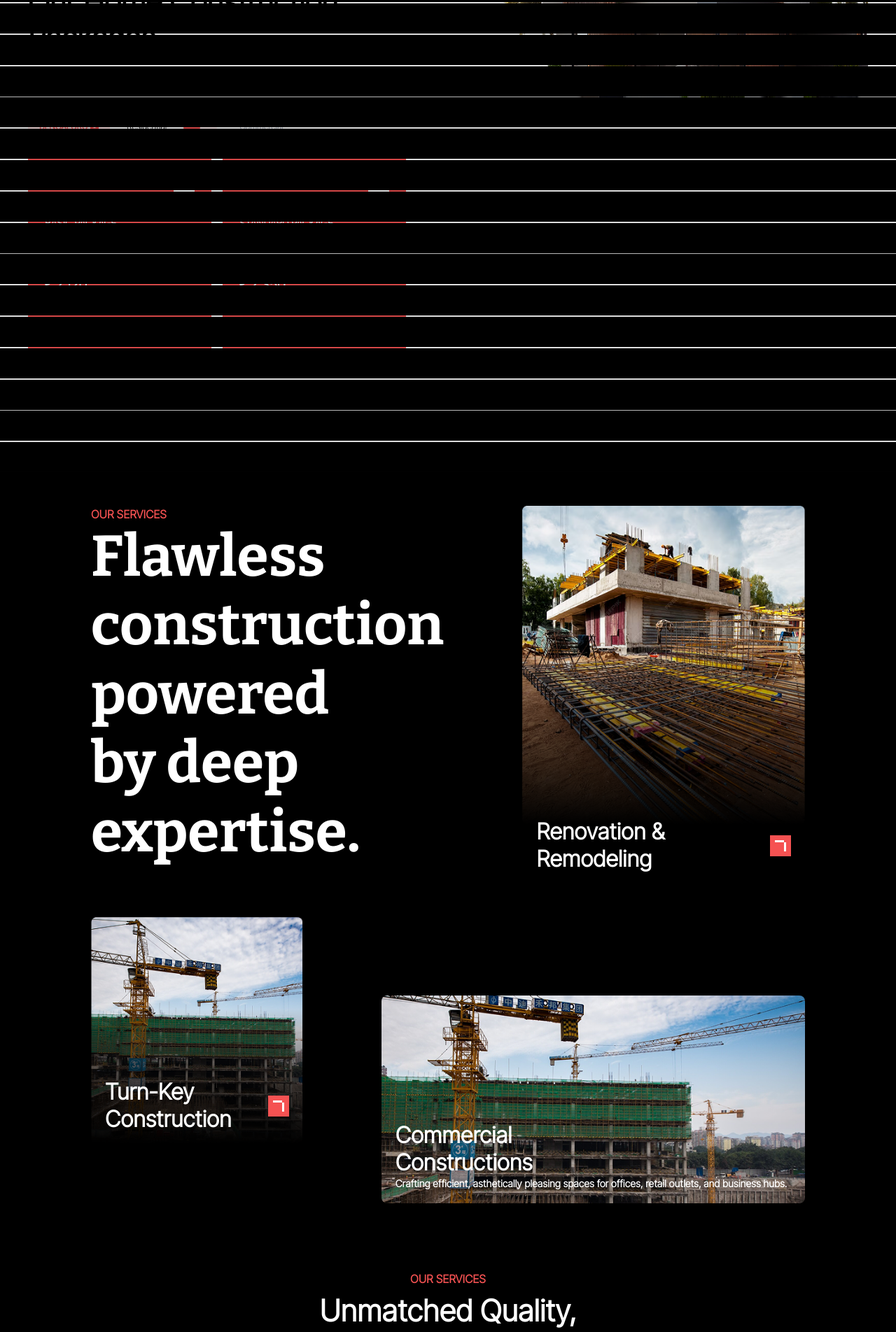
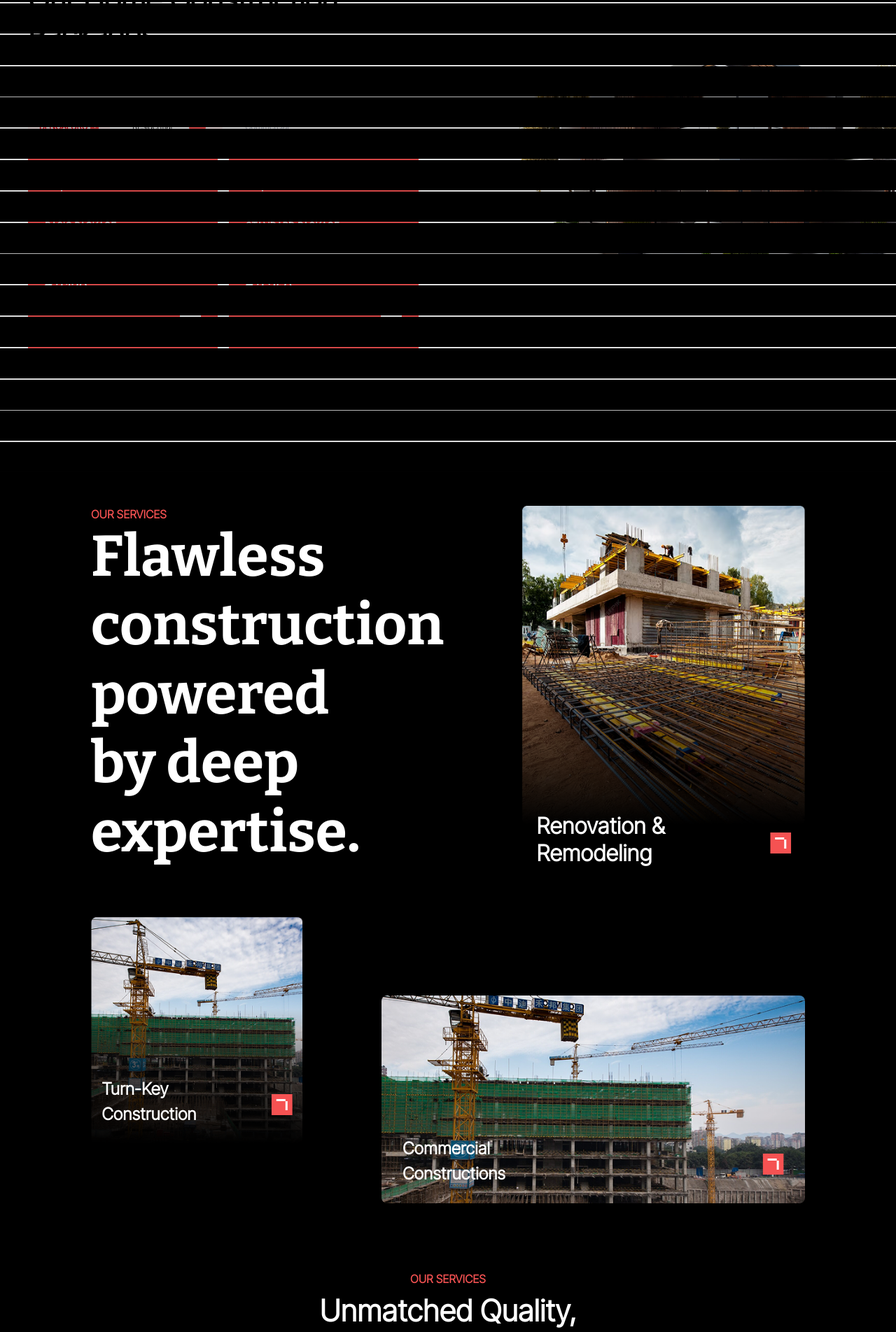
Before and after one commit to Pravu-lab/Brixline, a Next.js app: page / in a window 1280 px wide. Shown: the part 2018-3922 px from the top of the page at 70% size. Built offline with nearby package versions, Linux system fonts and the light colour scheme.

Commit message:
Homepage Updates

```diff
--- a/src/Components/HomePackagesSection.tsx
+++ b/src/Components/HomePackagesSection.tsx
@@ -19,22 +19,30 @@ type PackageKey = typeof packages[number]['key'];
 export default function HomePackagesSection() {
   const [open, setOpen] = useState(false);
   const [selectedPackageKey, setSelectedPackageKey] = useState<PackageKey>('basic_package');
+  const [isCommercial, setIsCommercial] = useState(false);
+  const [dropdownOpen, setDropdownOpen] = useState(false);
+  const [selectedCity, setSelectedCity] = useState("BENGALURU");
+
+  const cities = ["BENGALURU", "CHENNAI", "HYDERABAD"];
 
   const handleClick = (key: PackageKey) => {
     setSelectedPackageKey(key);
     setOpen(true);
   };
 
-  const [isCommercial, setIsCommercial] = useState(false);
-
   const handleToggle = () => {
     setIsCommercial((prev) => !prev);
   };
 
+  const toggleCity = (city: string) => {
+    setSelectedCity(city);
+    setDropdownOpen(false);
+  };
+
   return (
-    <Section className='flex sm:!w-full items-center gap-[10%] relative'>
+    <Section className='flex sm:!w-full items-center gap-[10%] relative !pr-[0]'>
       {/* Left Section */}
-      <div className=' w-full'>
+      <div className='w-full'>
         <SubTitle>Discover</SubTitle>
         <Title className="text-black text-left">Our Home Construction Packages</Title>
         <Description className="text-black opacity-50">
@@ -43,21 +51,49 @@ export default function HomePackagesSection() {
 
         {/* Location and Toggle */}
         <div className="mt-6 flex items-center gap-6 flex-wrap">
-          <button className="bg-red-100 text-[#F55252] font-bold px-4 py-2 rounded text-xs flex gap-1 items-center">
-            <span>BENGALURU</span>
+          <button
+            onClick={() => setDropdownOpen(!dropdownOpen)}
+            className="flex items-center gap-1 px-4 py-1 bg-[rgba(245,82,82,0.1)] text-red-600 text-xs font-semibold rounded"
+          >
+            {selectedCity}
+            {dropdownOpen ? (
               <svg xmlns="http://www.w3.org/2000/svg" width="12" height="13" viewBox="0 0 12 13" fill="none">
-              <rect x="12" y="12.5" width="12" height="12" transform="rotate(-180 12 12.5)" fill="#F55252" />
-              <rect x="10.5255" y="5.30005" width="5.2" height="1.2" transform="rotate(135 10.5255 5.30005)" fill="white" />
-              <rect x="2.32306" y="4.45142" width="5.2" height="1.2" transform="rotate(45 2.32306 4.45142)" fill="white" />
+                <rect width="12" height="12" transform="matrix(-1 0 0 1 12 0.5)" fill="#F55252" />
+                <rect width="5.2" height="1.2" transform="matrix(-0.707107 -0.707107 -0.707107 0.707107 10.5254 7.7)" fill="white" />
+                <rect width="5.2" height="1.2" transform="matrix(0.707107 -0.707107 -0.707107 -0.707107 2.323 8.54853)" fill="white" />
               </svg>
+            ) : (
+              <svg xmlns="http://www.w3.org/2000/svg" width="12" height="13" viewBox="0 0 12 13" fill="none">
+                <rect width="12" height="12" transform="matrix(-1 0 0 1 12 0.5)" fill="#F55252" />
+                <rect width="5.2" height="1.2" transform="matrix(0.707107 0.707107 0.707107 -0.707107 1.7 4.5)" fill="white" />
+                <rect width="5.2" height="1.2" transform="matrix(-0.707107 0.707107 0.707107 0.707107 9.5 4.5)" fill="white" />
+              </svg>
+            )}
           </button>
-          <div className="flex items-center gap-6 flex-wrap">
-          {/* Residential */}
+
+          {dropdownOpen && (
+            <div className="absolute mt-1 bg-[rgba(245,82,82,0.10)] backdrop-blur-2xl shadow-md w-32 min-w-40 text-right z-[1000]">
+              {cities.map((city) => (
+                <div
+                  key={city}
+                  onClick={() => toggleCity(city)}
+                  className={`px-3 py-2 text-xs cursor-pointer border-b border-b-[rgba(255,255,255,.2)] text-right flex align-middle gap-2.5 justify-end ${selectedCity === city ? 'font-bold text-white' : 'text-white'} hover:bg-gray-100 hover:text-black`}
+                >
+                  {city !== "BENGALURU" && (
+                    <div className="bg-[#F55252] text-white p-1 flex align-middle justify-center">
+                      <span className="text-white text-[6px]">COMING SOON</span>
+                    </div>
+                  )}
+                  {city}
+                </div>
+              ))}
+            </div>
+          )}
+
+          <div className="flex items-center gap-6 flex-wrap p-2">
             <span className={`text-xs font-medium ${isCommercial ? 'text-gray-400' : 'text-black'} transition-all duration-300`}>
               Residential
             </span>
-
-          {/* Toggle Button */}
             <div className="relative inline-block w-12 mr-2 align-middle select-none">
               <input
                 id="toggle"
@@ -71,14 +107,12 @@ export default function HomePackagesSection() {
                 className="block h-6 bg-[#feeeee] rounded-full transition-colors duration-300 ease-in-out cursor-pointer"
               />
             </div>
-
-          {/* Commercial */}
             <span className={`text-xs font-medium ${isCommercial ? 'text-black' : 'text-gray-400'} transition-all duration-300`}>
               Commercial
             </span>
           </div>
+        </div>
 
-        </div>
 
         {/* Package Cards */}
         <div className="mt-6 w-full">
@@ -105,21 +139,20 @@ export default function HomePackagesSection() {
               ))}
             </div>
           ) : (
-            <div className="flex justify-center items-center h-40 bg-gray-100 rounded-lg">
+            <div className="flex justify-center items-center h-40 bg-gray-100 rounded-lg md:min-h-[280px]">
               <span className="text-lg font-semibold text-gray-500">Coming Soon 🚧</span>
             </div>
           )}
         </div>
-
       </div>
 
-      {/* Right Image */}
+      {/* Right Section with Image */}
       <div className="relative w-full h-[100vh] hidden md:flex justify-end">
         <Image
           src="/download 1.png"
           alt="house-image-2"
           fill
-          className="!h-auto object-cover object-right"
+          className="!h-full object-contain object-right"
         />
       </div>
 
@@ -132,7 +165,7 @@ export default function HomePackagesSection() {
           AllPackages={AllPackages}
         />
       )}
-      <PageFillAnimation/>
+      <PageFillAnimation />
     </Section>
   );
 }
--- a/src/Components/OurServicesSection.tsx
+++ b/src/Components/OurServicesSection.tsx
@@ -1,11 +1,30 @@
+"use client";
+
+import { useState } from 'react';
 import Image from 'next/image';
 import { Description, MainTitle, Section, SubTitle } from './Tag';
 
 export default function OurServicesSection() {
+  // Initialize state for each card's visibility
+  const [visibleDescriptions, setVisibleDescriptions] = useState({
+    card1: false,
+    card2: false,
+    card3: false,
+  });
+
+  type CardKey = keyof typeof visibleDescriptions;
+
+  const handleClick = (card: CardKey) => {
+    setVisibleDescriptions(prevState => ({
+      ...prevState,
+      [card]: !prevState[card],
+    }));
+  };
+
   return (
     <Section className="bg-black text-white flex flex-col gap-12 px-6 py-16 !w-full">
       {/* Top Content */}
-      <div className='w-[85%] m-auto flex gap:10 sm:gap-28 flex-col sm:flex-row'>
+      <div className='w-[85%] m-auto flex gap-10 sm:gap-28 flex-col sm:flex-row'>
         <div className="w-full">
           <SubTitle className="text-left">OUR SERVICES</SubTitle>
           <MainTitle className="text-left text-white font-bold text-4xl sm:text-5xl lg:text-6xl leading-tight mb-6">
@@ -15,6 +34,7 @@ export default function OurServicesSection() {
             expertise.
           </MainTitle>
         </div>
+
         {/* Card 1 */}
         <div className="relative rounded-lg w-full">
           <div className='relative'>
@@ -27,20 +47,33 @@ export default function OurServicesSection() {
             />
           </div>
 
-          <div className="absolute bottom-0 flex justify-between items-center mb-4 px-5 w-full">
-            <h3 className="text-[32px]/[120%] font-semibold text-white">
+          <div className="absolute bottom-0 left-1/2 transform -translate-x-1/2 flex justify-between gap-6 items-center w-[90%] mb-4">
+            <div>
+              <h3 className="text-[32px] font-extrabold leading-[120%] text-white">
                 Renovation &<br /> Remodeling
               </h3>
+
+              {/* Conditional rendering of Description */}
+              <Description
+                className={`mt-2 text-sm leading-[140%] text-white font-bold description-slide ${visibleDescriptions.card1 ? 'description-slide-visible' : ''}`}
+              >
+                Lorem ipsum dolor sit amet, consectetur adipisicing elit. Dolore ad quia praesentium est quis deleniti quidem nihil voluptate earum esse.
+              </Description>
+            </div>
+            {/* Button to toggle description visibility */}
+            <button
+              className={`min-w-[30px] ${visibleDescriptions.card1 ? 'hidden' : 'block'}`}
+              onClick={() => handleClick('card1')}
+            >
               <svg xmlns="http://www.w3.org/2000/svg" width="30" height="30" viewBox="0 0 30 30" fill="none">
                 <rect width="30" height="30" fill="#F55252" />
                 <rect x="7" y="7" width="13" height="3" fill="white" />
                 <rect x="20" y="23" width="13" height="3" transform="rotate(-90 20 23)" fill="white" />
               </svg>
-          </div>
-
+            </button>
           </div>
         </div>
-
+      </div>
 
       {/* Bottom Cards (matching style) */}
       <div className='w-[85%] m-auto flex gap-10 sm:gap-28 flex-col sm:flex-row'>
@@ -55,32 +88,60 @@ export default function OurServicesSection() {
               className="object-cover group-hover:scale-105 transition-transform duration-300"
             />
           </div>
-          <div className="absolute bottom-0 mx-auto flex justify-between items-center px-5 mb-4 w-full ">
-            <h3 className="text-[32px]/[120%] font-semibold text-white">Turn-Key <br/>Construction</h3>
+          <div className="absolute bottom-0 left-1/2 transform -translate-x-1/2 flex justify-between items-center w-[90%] mb-4">
+            <div>
+              <h3 className="text-[24px] font-semibold text-white">Turn-Key <br />Construction</h3>
+              <Description
+                className={`mt-2 text-sm leading-[140%] text-white font-bold description-slide ${visibleDescriptions.card2 ? 'description-slide-visible' : ''}`}
+              >
+                Lorem ipsum dolor sit amet, consectetur adipisicing elit. Dolore ad quia praesentium est quis deleniti quidem nihil voluptate earum esse.
+              </Description>
+            </div>
+            {/* Button to toggle description visibility */}
+            <button
+              className={`min-w-[30px] ${visibleDescriptions.card2 ? 'hidden' : 'block'}`}
+              onClick={() => handleClick('card2')}
+            >
               <svg xmlns="http://www.w3.org/2000/svg" width="30" height="30" viewBox="0 0 30 30" fill="none">
                 <rect width="30" height="30" fill="#F55252" />
                 <rect x="7" y="7" width="13" height="3" fill="white" />
                 <rect x="20" y="23" width="13" height="3" transform="rotate(-90 20 23)" fill="white" />
               </svg>
+            </button>
           </div>
         </div>
 
         {/* Card 3 */}
-        <div className="relative rounded-lg overflow-hidden group w-full md:mt-28">
+        <div className="relative rounded-lg overflow-hidden group w-full mt-28">
           <Image
             src="/service3.png"
             alt="Commercial Constructions"
             height={1000}
             width={1000}
-            className="object-cover group-hover:scale-105 transition-transform duration-300 aspect-square md:aspect-auto"
+            className="object-cover group-hover:scale-105 transition-transform duration-300"
           />
-          <div className="absolute bottom-0 px-5 mb-4 w-full">
-          <h3 className="text-[32px]/[120%] font-semibold text-white">
-              Commercial <br/>Constructions
+          <div className="absolute bottom-0 left-1/2 transform -translate-x-1/2 flex justify-between items-center w-[90%] mb-4">
+            <div>
+              <h3 className="text-[24px] font-semibold text-white">
+                Commercial <br />Constructions
               </h3>
-            <Description className='text-white'>
-            Crafting efficient, asthetically pleasing spaces for offices, retail outlets, and business hubs.
+              <Description
+                className={`mt-2 text-sm leading-[140%] text-white font-bold description-slide ${visibleDescriptions.card3 ? 'description-slide-visible' : ''}`}
+              >
+                Crafting efficient, aesthetically pleasing spaces for offices, retail outlets, and business hubs.
               </Description>
+            </div>
+            {/* Button to toggle description visibility */}
+            <button
+              className={`min-w-[30px] ${visibleDescriptions.card3 ? 'hidden' : 'block'}`}
+              onClick={() => handleClick('card3')}
+            >
+              <svg xmlns="http://www.w3.org/2000/svg" width="30" height="30" viewBox="0 0 30 30" fill="none">
+                <rect width="30" height="30" fill="#F55252" />
+                <rect x="7" y="7" width="13" height="3" fill="white" />
+                <rect x="20" y="23" width="13" height="3" transform="rotate(-90 20 23)" fill="white" />
+              </svg>
+            </button>
           </div>
         </div>
       </div>
--- a/src/app/globals.css
+++ b/src/app/globals.css
@@ -128,8 +128,20 @@ h1 {
 
 .pulse-ring:nth-child(2) {
   animation-delay: 1s;
+}
 
+.description-slide {
+  max-height: 0;
+  overflow: hidden;
+  opacity: 0;
+  transition: max-height 0.5s ease, opacity 0.5s ease;
 }
+
+.description-slide-visible {
+  max-height: 100%; /* Adjust this to fit your content */
+  opacity: 1;
+}
+
 
 @keyframes pulseAnimation {
   0% {
```
Also changed, not shown: src/Components/FounderSection.tsx (+8 -9 lines). Lines whose indentation alone changed are shown as unchanged.
